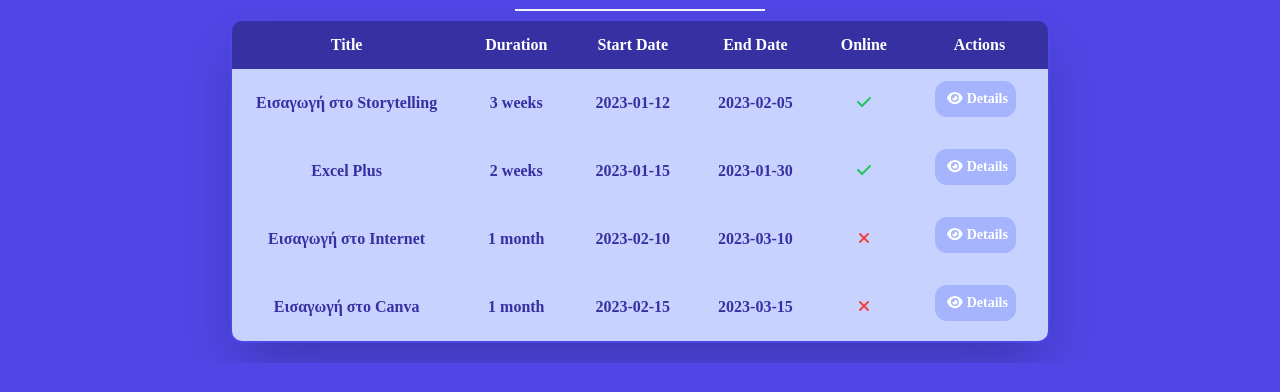
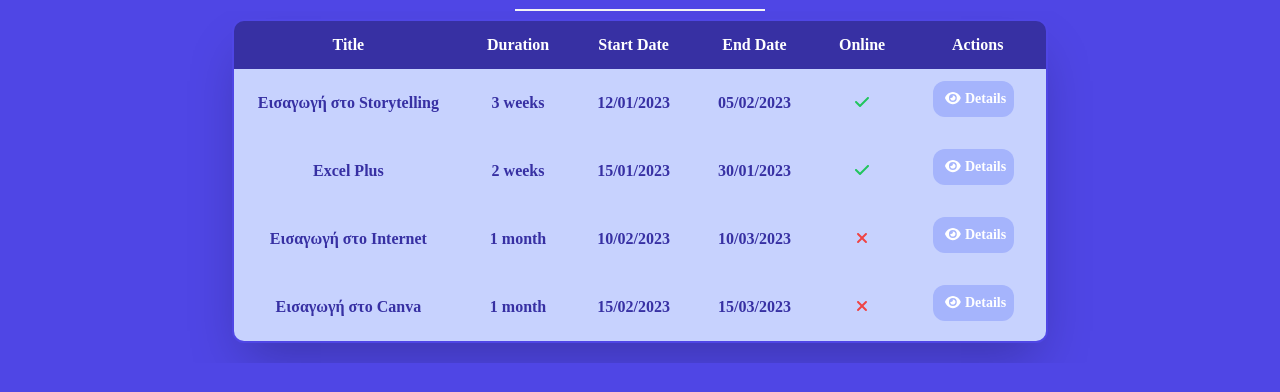
Before and after one commit to ssoc2dzafeiris/TeamProjectReact, a React (Create React App) app: page / in a window 1280 px wide. Shown: the part 341-733 px from the top of the page. Built offline with nearby package versions, Linux system fonts and the light colour scheme; no server answers; data requests are answered from the project's data file.

Commit message:
Fixed the format of dates at the presentation components

```diff
--- a/src/components/CardsItem.js
+++ b/src/components/CardsItem.js
@@ -17,8 +17,8 @@ const CardsItem = ({id, title, imagePath, dates, price, duration, online}) => {
                     <div className='font-semibold p-2'><FontAwesomeIcon icon={faCoins} /> Τιμή {price.normal}€</div>
                 </div>
                 <div className='flex flex-row justify-between text-sm px-8 py-4'>
-                    <div><FontAwesomeIcon icon={faCalendar} /> {dates.start_date}</div>
-                    <div><FontAwesomeIcon icon={faCalendarCheck} /> {dates.end_date}</div>
+                    <div><FontAwesomeIcon icon={faCalendar} /> {dates.start_date.split("-").reverse().join("/")}</div>
+                    <div><FontAwesomeIcon icon={faCalendarCheck} /> {dates.end_date.split("-").reverse().join("/")}</div>
                 </div>
                 <div className='flex flex-row justify-between text-sm px-8 py-4'>
                     <div><b>Διάρκεια:</b> {duration} </div>
--- a/src/components/CourseItem.js
+++ b/src/components/CourseItem.js
@@ -15,8 +15,8 @@ export default function CourseItem({id,
       <tr key={id} className="bg-indigo-200 hover:bg-white hover:scale-100 cursor-pointer duration-100 p-5">
         <td className="px-6 py-3 font-semibold ">{title}</td>
         <td className="px-6 py-3 font-semibold ">{duration}</td>
-        <td className="px-6 py-3 font-semibold ">{start_date}</td>
-        <td className="px-6 py-3 font-semibold">{end_date}</td>
+        <td className="px-6 py-3 font-semibold ">{start_date.split("-").reverse().join("/")}</td>
+        <td className="px-6 py-3 font-semibold">{end_date.split("-").reverse().join("/")}</td>
         <td className="px-6 py-3">
           {!online ? (
              <span className="text-red-500">
--- a/src/components/CoursePractisePage.js
+++ b/src/components/CoursePractisePage.js
@@ -46,11 +46,11 @@ export default function CourseDetails(){
                             <li className="py-2 flex flex-col">
                             <div className="flex items-center">
                                 <div><span className="text-normal font-semibold inline-block py-1 px-2 uppercase rounded-full text-slate-100 bg-indigo-600 mr-3"><i className="fa-solid fa-calendar-minus"></i></span></div>
-                        <div><h4 className="text-slate-600 hover:text-indigo-500 font-semibold hover:underline text-normal">Start Date:<span>{course.dates.start_date}</span></h4></div></div></li>
+                        <div><h4 className="text-slate-600 hover:text-indigo-500 font-semibold hover:underline text-normal">Start Date:<span>{course.dates.start_date.split("-").reverse().join("/")}</span></h4></div></div></li>
                         <li className="py-2 flex flex-col">
                             <div className="flex items-center">
                                 <div><span className="text-normal font-semibold inline-block py-1 px-2 uppercase rounded-full text-slate-100 bg-indigo-600 mr-3"><i className="fa-solid fa-calendar-plus"></i></span></div>
-                        <div><h4 className="text-slate-600 hover:text-indigo-500 font-semibold hover:underline text-normal">End Date:<span>{course.dates.end_date}</span></h4></div></div></li>
+                        <div><h4 className="text-slate-600 hover:text-indigo-500 font-semibold hover:underline text-normal">End Date:<span>{course.dates.end_date.split("-").reverse().join("/")}</span></h4></div></div></li>
                         <li className="py-2 flex flex-col">
                             <div className="flex items-center">
                                 <div><span className="text-normal font-semibold inline-block py-1 px-2 uppercase rounded-full text-slate-100 bg-indigo-600 mr-3"><i className="fa-solid fa-clock"></i></span></div>
```
